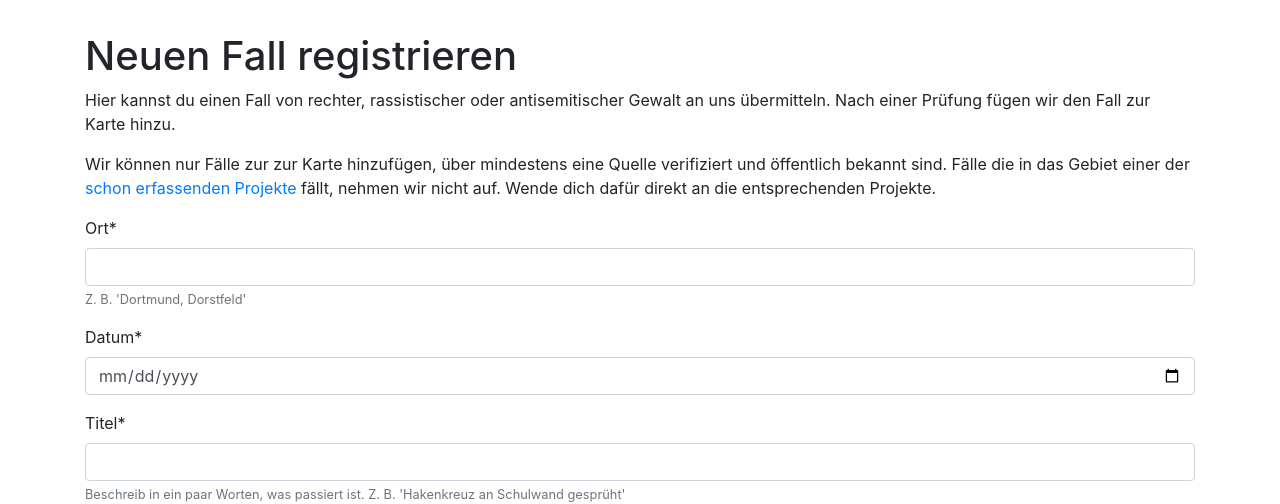
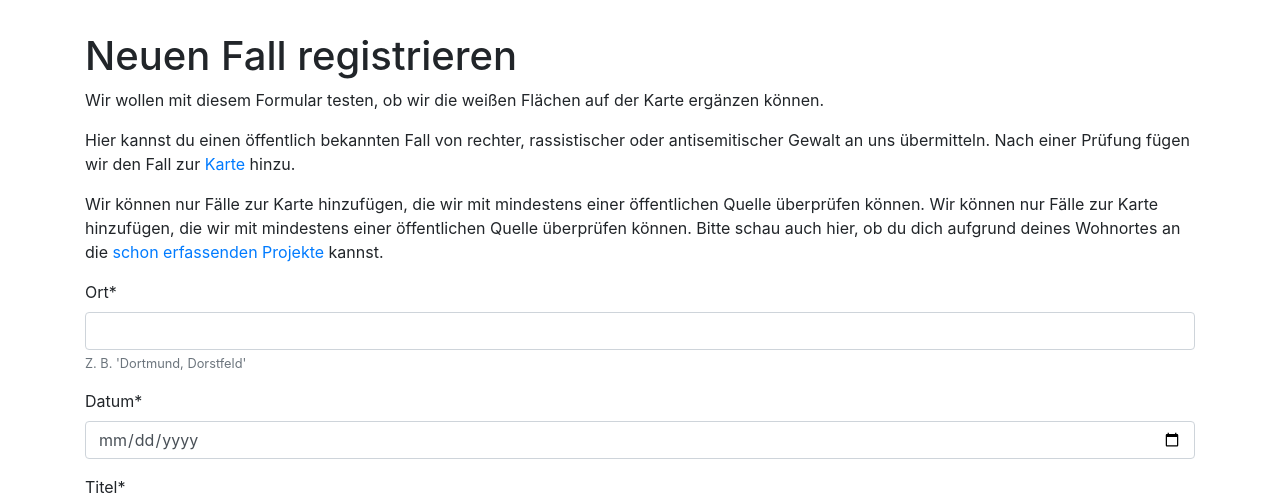
Before and after one commit to tatortrechts/api.tatortrechts.de, a Django app: page /neuerfall/ in a window 1280 px wide. Shown: the top 504 px of the page. Run offline with Django 3.2, Linux system fonts and the light colour scheme; parts of the project's set-up code (start-up, migrations or seed data) failed here and were passed over; some libraries are stand-ins or nearby versions.

Commit message:
change new case formular

```diff
--- a/templates/main/incidentsubmitted_form.html
+++ b/templates/main/incidentsubmitted_form.html
@@ -22,19 +22,25 @@
 
             <h1 style="margin-top: 2rem">Neuen Fall registrieren</h1>
             <p>
-                Hier kannst du einen Fall von rechter, rassistischer oder
-                antisemitischer Gewalt an uns übermitteln. Nach einer Prüfung
-                fügen wir den Fall zur Karte hinzu.
+                Wir wollen mit diesem Formular testen, ob wir die weißen Flächen
+                auf der Karte ergänzen können.
             </p>
             <p>
-                Wir können nur Fälle zur zur Karte hinzufügen, über mindestens
-                eine Quelle verifiziert und öffentlich bekannt sind. Fälle die
-                in das Gebiet einer der
+                Hier kannst du einen öffentlich bekannten Fall von rechter,
+                rassistischer oder antisemitischer Gewalt an uns übermitteln.
+                Nach einer Prüfung fügen wir den Fall zur
+                <a href="https://tatortrechts.de/karte">Karte</a> hinzu.
+            </p>
+            <p>
+                Wir können nur Fälle zur Karte hinzufügen, die wir mit
+                mindestens einer öffentlichen Quelle überprüfen können. Wir
+                können nur Fälle zur Karte hinzufügen, die wir mit mindestens
+                einer öffentlichen Quelle überprüfen können. Bitte schau auch
+                hier, ob du dich aufgrund deines Wohnortes an die
                 <a href="https://tatortrechts.de/blog/quellen"
                     >schon erfassenden Projekte</a
                 >
-                fällt, nehmen wir nicht auf. Wende dich dafür direkt an die
-                entsprechenden Projekte.
+                kannst.
             </p>
             {% load crispy_forms_tags %}
             <form method="post" style="margin-bottom: 500px">
```
